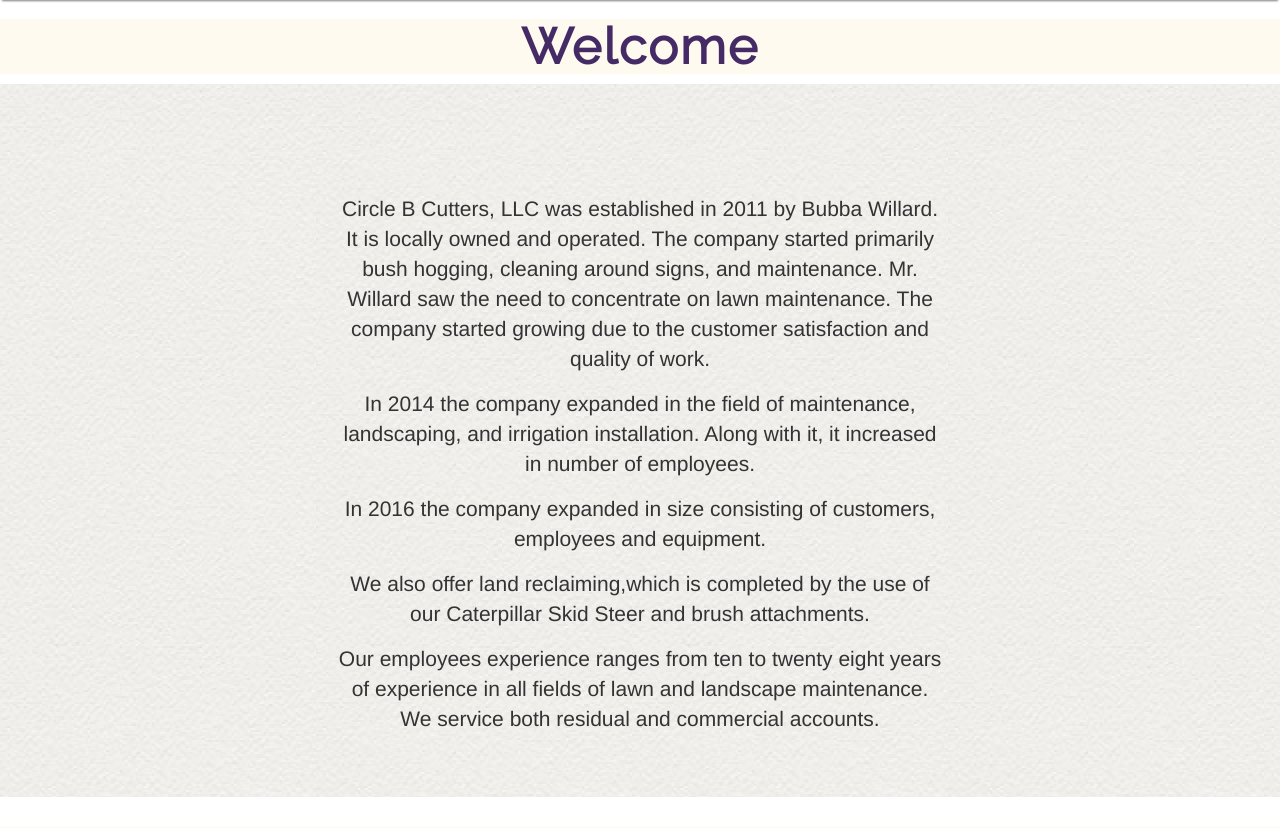
After one commit to saj528/eventbarnsite, a PHP site: page / in a window 1280 px wide. The commit adds this page. Shown: the part 601-1429 px from the top of the page. Run offline with PHP 8.4, Linux system fonts and the light colour scheme.

Commit message:
background, navbar improvements, contact information, social  media button added

```diff
--- a/css/style.css
+++ b/css/style.css
@@ -20,12 +20,20 @@
 	background: rgba(255, 250, 240);
 }
 
+.socialmediaimage {
+	width: 40%;
+}
+
+.tealbg {
+	background: url("../images/creampaper2.png")
+}
+
 .welcome {
-	font-family: 'Raleway', sans-serif;
-	font-size: 50px;
-	font-weight: bold;
-	letter-spacing: 2px;
-	color: #442b65;
+	font-family: 'Raleway', sans-serif !important;
+	font-size: 50px !important;
+	font-weight: bold !important;
+	letter-spacing: 2px !important;
+	color: #442b65 !important;
 }
 
 .topbanner h1 {
--- a/inc/exfooter.php
+++ b/inc/exfooter.php
@@ -30,22 +30,23 @@
 				<div class="col-sm-6 col-md-4 p-t-50">
 					<!-- - -->
 					<h4 class="txt13 m-b-33">
-						Opening Times
+						Social Media
 					</h4>
 
-					<ul class="m-b-70">
-						<li class="txt14 m-b-14">
-							10:00 AM – 12:00 PM
-						</li>
+					<div class="m-b-70">
+						<div class="txt14 m-b-14">
+							<a class="navbar-brand" href="https://www.facebook.com/pages/category/Performance---Event-Venue/Wisteria-Vines-Event-Barn-567257953474677/">
+								<img class="socialmediaimage" alt="Brand" src="images/facebook.png">
+							</a>
+						</div>
+					</div>
+					<br />
 
-						<li class="txt14 m-b-14">
-							Every Day
-						</li>
-          </ul>
-
-					<p class="copymark" align="center" >&copy; 2019 restaurantswebdesign.com</p>
 				</div>
 			</div>
+		</div>
+		<div>
+			<p class="copymark" align="center" >&copy; 2019 restaurantswebdesign.com</p>
 		</div>
 
 		<div class="end-footer bg2">
--- /dev/null
+++ b/index.php
@@ -0,0 +1,87 @@
+<?php require_once 'inc/exheader.php'; ?>
+<div class="creambackground">
+  <h1 class="welcome" align="center">Welcome</h1>
+</div>
+<div class="">
+<div class="jumbotron blogtext blog-content tealbg">
+  <div class="row">
+      <div class="col-md-6 col-md-offset-3">
+          <div align="center" class="card" >
+
+
+              <hr>
+
+              <hr>
+
+              <p>
+              Circle B Cutters, LLC was established in 2011 by Bubba Willard. It is locally owned and operated. The company started primarily bush hogging, cleaning around signs, and maintenance. Mr. Willard saw the need to concentrate on lawn maintenance. The company started growing due to the customer satisfaction and quality of work.
+              </p>
+
+              <p>
+              In 2014 the company expanded in the field of maintenance, landscaping, and irrigation installation. Along with it, it increased in number of employees.
+              </p>
+
+              <p>
+              In 2016 the company expanded in size consisting of customers, employees and equipment.
+              </p>
+
+              <p>
+              We also offer land reclaiming,which is completed by the use of our Caterpillar  Skid Steer and brush attachments.
+              </p>
+
+              <p>
+              Our employees experience ranges from ten to twenty eight years of experience in all fields of lawn and landscape maintenance. We service both residual and commercial accounts.
+              </p>
+          </div>
+
+      </div>
+  </div>
+</div>
+</div>
+</div><!--- /#grow-business-->
+
+<div class="creambackground" id="morecustomers">
+
+  <div class="container">
+
+      <div class="row">
+
+              <div class="col-md-4" align="center">
+
+                    <img src="images/wveb2.jpg" alt="great food" class="img-responsive roundedimg">
+
+                        <h2>Great Food</h2>
+
+                            <p>Lorem ipsum dolor sit amet, consectetur adipiscing elit, sed do eiusmod tempor incididunt ut labore et dolore magna aliqua.</p>
+
+              </div>
+
+              <div class="col-md-4" align="center">
+
+                    <img src="images/wveb3.jpg" alt="historical downtown" class="img-responsive roundedimg">
+
+                        <h2>Historic Location</h2>
+                        <p>Lorem ipsum dolor sit amet, consectetur adipiscing elit, sed do eiusmod tempor incididunt ut labore et dolore magna aliqua.</p>
+
+              </div>
+
+              <div class="col-md-4" align="center">
+
+                   <img src="images/wveb5.jpg" alt="atmosphere" class="img-responsive roundedimg">
+
+                        <h2>Warm Atmosphere</h2>
+
+                        <p>Lorem ipsum dolor sit amet, consectetur adipiscing elit, sed do eiusmod tempor incididunt ut labore et dolore magna aliqua.</p>
+              </div>
+
+        </div><!--- /.row-->
+
+    </div><!-- /.container-->
+
+</div><!--- /.morecustomers-->`
+
+
+  <?php require_once 'inc/exfooter.php'; ?>
+  </body>
+
+</html>
```
Also changed, not shown: exindex.php (deleted, +0 -51 lines), images/circles-light.png (added), images/creampaper2.png (added), images/facebook.png (added), images/wveblogo3.png (added).
